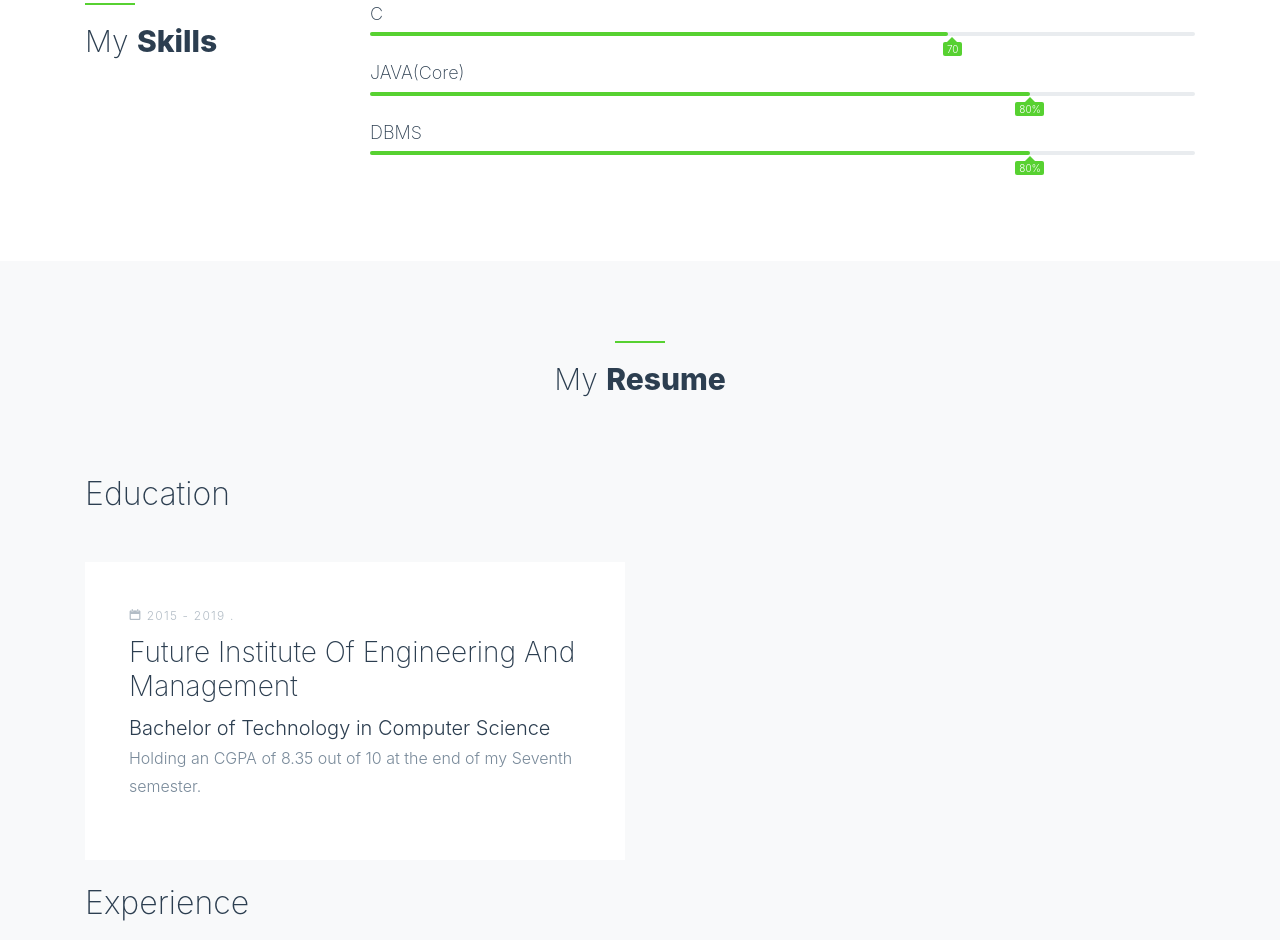
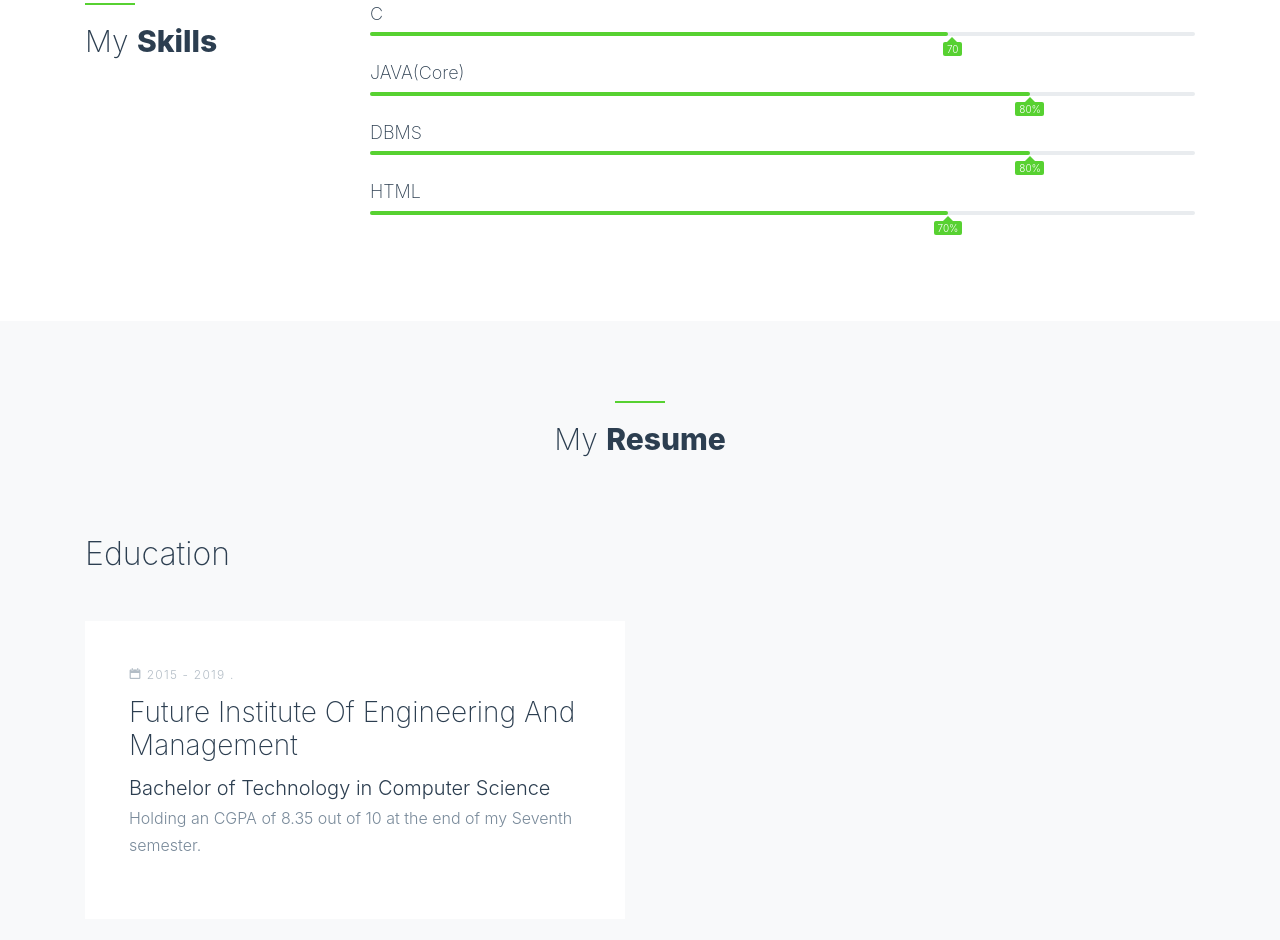
Before and after one commit to KeshavDeoSharma/KeshavDeoSharma.github.io, a plain HTML site: page index.html in a window 1280 px wide. Shown: the part 1410-2350 px from the top of the page. Drawn offline with nearby package versions, Linux system fonts and the light colour scheme; some packages are replaced by stand-ins of ours; no server answers; files whose address does not match are found by name.

Commit message:
Update index.html

```diff
--- a/index.html
+++ b/index.html
@@ -116,6 +116,15 @@ I love to learn new things be it related to technology or be it values. I love r
                 </div>
               </div>
             </div>
+		 <div class="skill">
+              <h3>HTML</h3>
+              <div class="progress">
+                <div class="progress-bar" role="progressbar" style="width: 70%" aria-valuenow="70" aria-valuemin="0" aria-valuemax="100">
+                  <span>70%</span>
+                </div>
+              </div>
+            </div>
+
           </div>
         </div>
       </div>
```
